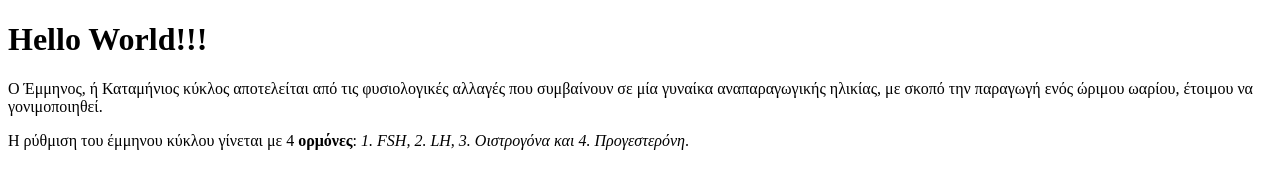
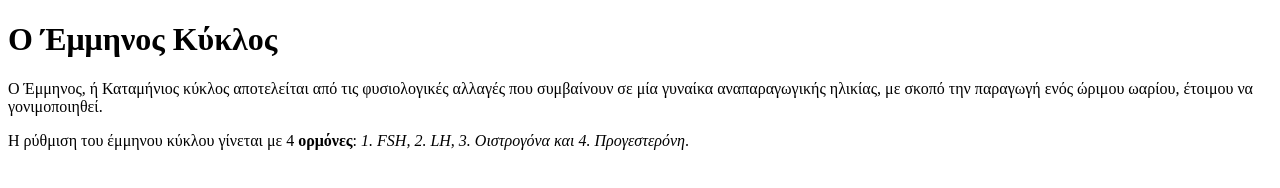
Before and after one commit to ixthy/git_test, a plain HTML site: page html-boilerplate/index.html in a window 1280 px wide. Drawn offline with Linux system fonts and the light colour scheme.

Commit message:
Update index.html

```diff
--- a/html-boilerplate/index.html
+++ b/html-boilerplate/index.html
@@ -3,12 +3,12 @@
 <html lang="en">
   <head>
     <meta charset="utf-8">
-    <title>My First Webpage</title>
+    <title>Έμμηνος Κύκλος</title>
   </head>
 
   <body>
     <h1>
-      Hello World!!!
+      Ο Έμμηνος Κύκλος
     </h1>
 
     <p lang="gr">
```
